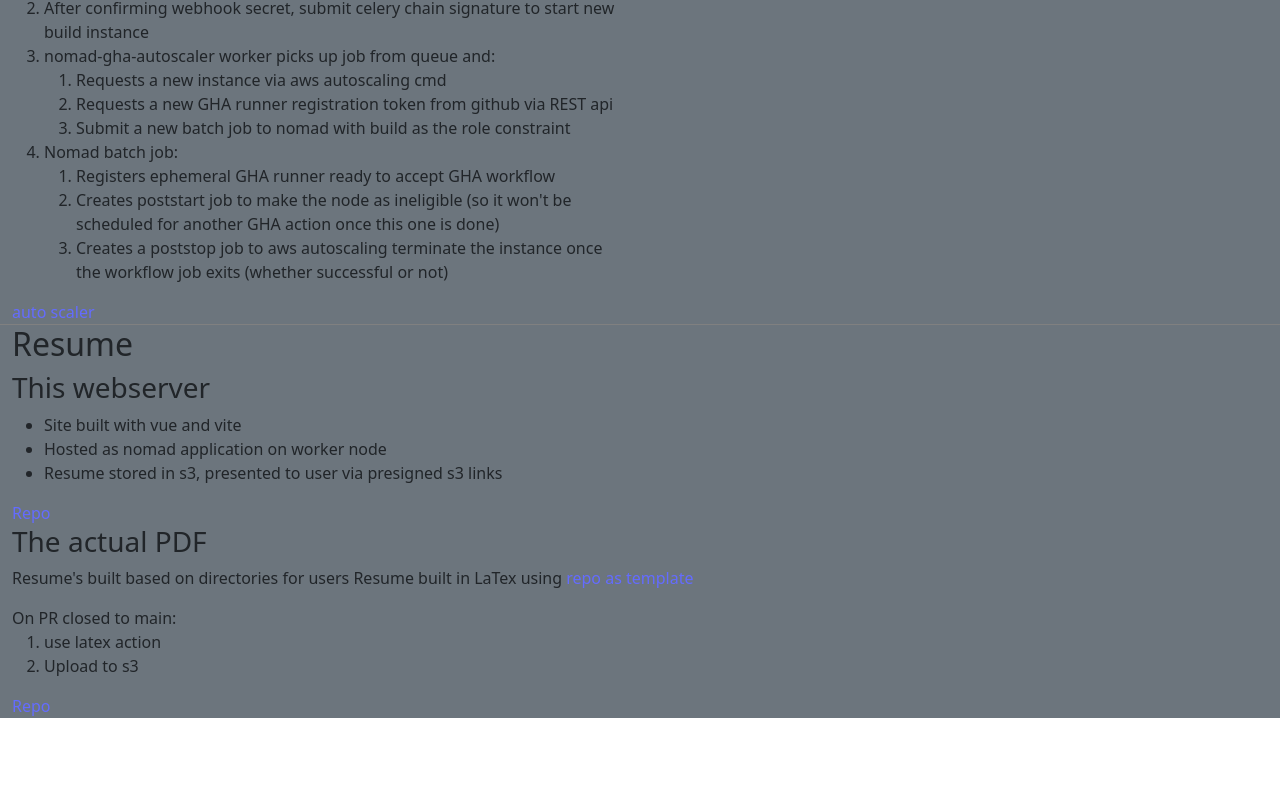
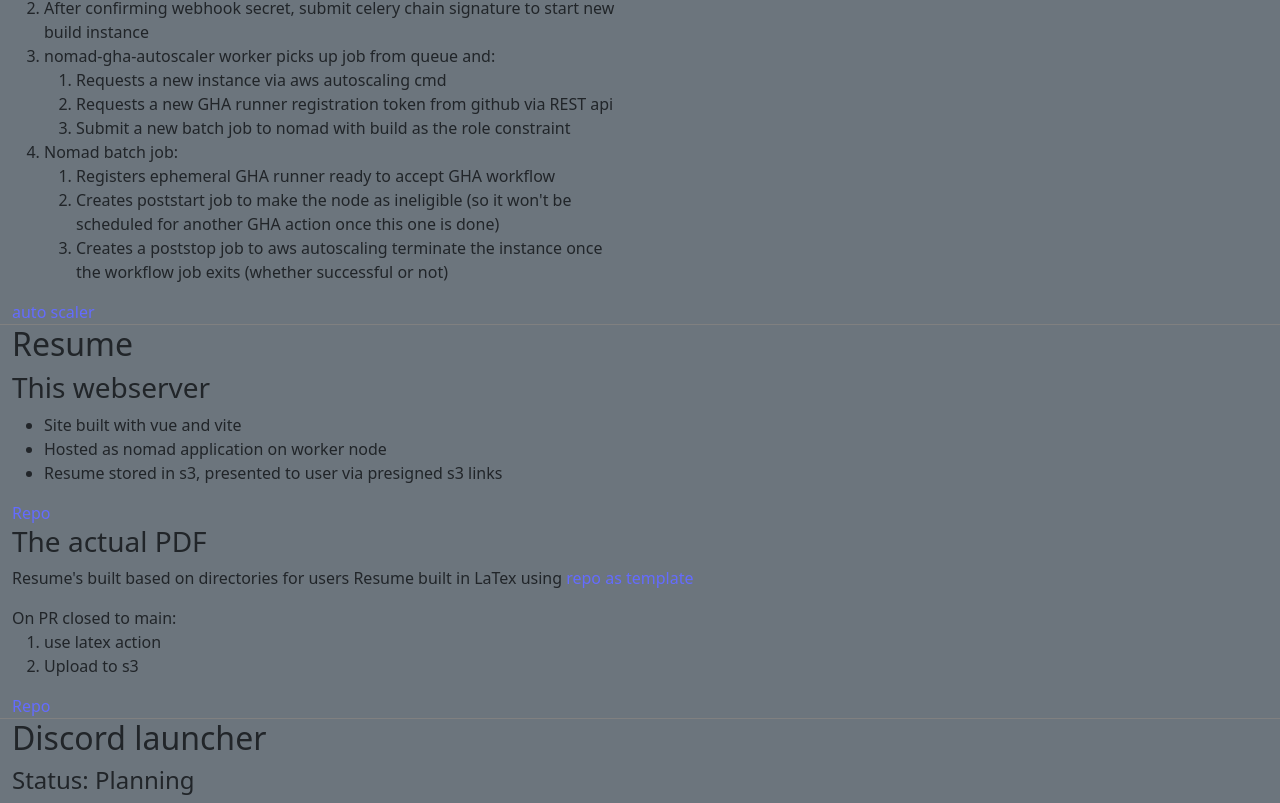
Before and after one commit to Rubber-Duckie-Chainsaws/resume-webserver, a Vue app in the folder web/: page /infra in a window 1280 px wide. Shown: the part 760-1563 px from the top of the page. Before the commit the page ends 1478 px from the top, so only its background shows below. Built offline with nearby package versions, Linux system fonts and the light colour scheme.

Commit message:
Minor tweaks

```diff
--- a/web/index.html
+++ b/web/index.html
@@ -4,7 +4,7 @@
     <meta charset="UTF-8" />
     <link rel="icon" type="image/svg+xml" href="/vite.svg" />
     <meta name="viewport" content="width=device-width, initial-scale=1" />
-    <title>Vite + Vue</title>
+    <title>Tipene Moss -- Resume Portfolio</title>
   </head>
   <body class="d-flex flex-column bg-secondary">
     <div id="app" class="container-fluid"></div>
--- a/web/src/views/InfraView.vue
+++ b/web/src/views/InfraView.vue
@@ -178,6 +178,11 @@
         <a href="https://github.com/rubber-duckie-chainsaws/resume" class="repo-link">Repo</a>
       </template>
     </ProjectComponent>
+    <ProjectComponent projectName="Discord launcher">
+      <template #default>
+        <h4>Status: Planning</h4>
+      </template>
+    </ProjectComponent>
   </div>
 </template>
 
```
